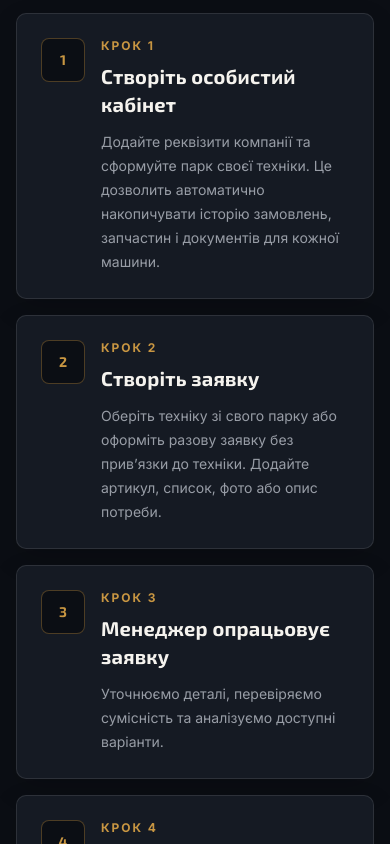
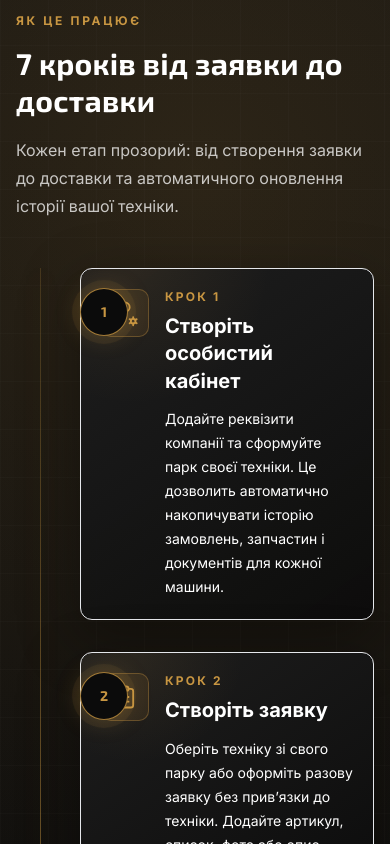
Before and after one commit to Serhiy199/Kairos-Parts, a Next.js app: page /how-it-works in a window 390 px wide. Shown: the part 1180-2024 px from the top of the page. Built offline with nearby package versions, Linux system fonts and the light colour scheme.

Commit message:
style(how-it-works): add responsive vertical timeline

```diff
--- a/app/(public)/how-it-works/page.tsx
+++ b/app/(public)/how-it-works/page.tsx
@@ -1,6 +1,18 @@
 import Image from 'next/image';
 import Link from 'next/link';
-import { TbGauge, TbReportMoney, TbShieldCheck, TbTruckDelivery } from 'react-icons/tb';
+import {
+  TbClipboardText,
+  TbDatabaseCog,
+  TbFileInvoice,
+  TbGauge,
+  TbPackage,
+  TbReportMoney,
+  TbSettingsSearch,
+  TbShieldCheck,
+  TbTruckDelivery,
+  TbUserCog,
+  TbUserSearch
+} from 'react-icons/tb';
 
 import { ActionIcon } from '@/components/ui/action-icons';
 
@@ -31,32 +43,46 @@ const processHighlights = [
 
 const steps = [
   {
+    label: 'КРОК 1',
     title: 'Створіть особистий кабінет',
-    text: 'Додайте реквізити компанії та сформуйте парк своєї техніки. Це дозволить автоматично накопичувати історію замовлень, запчастин і документів для кожної машини.'
+    text: 'Додайте реквізити компанії та сформуйте парк своєї техніки. Це дозволить автоматично накопичувати історію замовлень, запчастин і документів для кожної машини.',
+    icon: TbUserCog
   },
   {
+    label: 'КРОК 2',
     title: 'Створіть заявку',
-    text: 'Оберіть техніку зі свого парку або оформіть разову заявку без привʼязки до техніки. Додайте артикул, список, фото або опис потреби.'
+    text: 'Оберіть техніку зі свого парку або оформіть разову заявку без привʼязки до техніки. Додайте артикул, список, фото або опис потреби.',
+    icon: TbClipboardText
   },
   {
+    label: 'КРОК 3',
     title: 'Менеджер опрацьовує заявку',
-    text: 'Уточнюємо деталі, перевіряємо сумісність та аналізуємо доступні варіанти.'
+    text: 'Уточнюємо деталі, перевіряємо сумісність та аналізуємо доступні варіанти.',
+    icon: TbUserSearch
   },
   {
+    label: 'КРОК 4',
     title: 'Підбираємо рішення',
-    text: 'Підбираємо оригінальні запчастини та аналоги серед перевірених постачальників і формуємо комерційну пропозицію.'
+    text: 'Підбираємо оригінальні запчастини та аналоги серед перевірених постачальників і формуємо комерційну пропозицію.',
+    icon: TbSettingsSearch
   },
   {
+    label: 'КРОК 5',
     title: 'Узгодження та оплата',
-    text: 'Погоджуємо склад замовлення, терміни, спосіб доставки та формуємо рахунок.'
+    text: 'Погоджуємо склад замовлення, терміни, спосіб доставки та формуємо рахунок.',
+    icon: TbFileInvoice
   },
   {
+    label: 'КРОК 6',
     title: 'Комплектація та доставка',
-    text: 'Консолідуємо замовлення та організовуємо відправку у погоджений термін.'
+    text: 'Консолідуємо замовлення та організовуємо відправку у погоджений термін.',
+    icon: TbPackage
   },
   {
+    label: 'КРОК 7',
     title: 'Історія оновлюється автоматично',
-    text: 'Якщо замовлення оформлено для техніки з вашого парку, платформа автоматично збереже історію запчастин, каталожні номери, рахунки та документи.'
+    text: 'Якщо замовлення оформлено для техніки з вашого парку, платформа автоматично збереже історію запчастин, каталожні номери, рахунки та документи.',
+    icon: TbDatabaseCog
   }
 ];
 
@@ -138,27 +164,86 @@ export default function HowItWorksPage() {
         </div>
       </section>
 
-      <section className="bg-public-page py-16">
+      <section className="relative isolate overflow-hidden bg-[#070707] py-16 text-white sm:py-20 lg:py-24">
+        <div className="absolute inset-0 bg-[radial-gradient(circle_at_50%_8%,rgba(200,150,66,0.16),transparent_34%),linear-gradient(180deg,rgba(16,16,16,0.96),rgba(5,5,5,1))]" />
+        <div
+          aria-hidden="true"
+          className="absolute inset-0 opacity-[0.16] [background-image:linear-gradient(rgba(232,232,232,0.12)_1px,transparent_1px),linear-gradient(90deg,rgba(232,232,232,0.12)_1px,transparent_1px)] [background-size:48px_48px]"
+        />
         <div className="kp-container">
-          <div className="grid gap-4 lg:grid-cols-2">
-            {steps.map((step, index) => (
-            <article key={step.title} className="public-card p-6">
-                <div className="flex items-start gap-4">
-              <span className="grid size-11 shrink-0 place-items-center rounded-md border border-public-border-accent bg-public-page font-display text-sm font-bold text-accent">
+          <div className="relative">
+            <div className="max-w-3xl">
+              <p className="text-xs font-bold uppercase tracking-[0.22em] text-accent">Як це працює</p>
+              <h2 className="mt-4 text-3xl font-bold leading-tight text-white sm:text-4xl lg:text-[42px]">
+                7 кроків від заявки до доставки
+              </h2>
+              <p className="mt-4 max-w-2xl text-base leading-7 text-white/75 sm:text-lg">
+                Кожен етап прозорий: від створення заявки до доставки та автоматичного оновлення історії вашої техніки.
+              </p>
+            </div>
+
+            <div className="relative mt-12 lg:mt-16">
+              <span
+                aria-hidden="true"
+                className="absolute bottom-0 left-6 top-0 w-px bg-gradient-to-b from-accent/20 via-accent/70 to-accent/20 shadow-[0_0_28px_rgba(200,150,66,0.22)] lg:left-1/2 lg:-translate-x-1/2"
+              />
+              <ol className="relative space-y-8 pl-16 lg:space-y-0 lg:pl-0">
+                {steps.map((step, index) => {
+                  const Icon = step.icon;
+                  const isLeft = index % 2 === 0;
+
+                  return (
+                    <li
+                      key={step.label}
+                      className={`relative lg:grid lg:grid-cols-[minmax(0,1fr)_88px_minmax(0,1fr)] lg:items-center lg:gap-0 ${
+                        index > 0 ? 'lg:-mt-2' : ''
+                      }`}
+                    >
+                      <div
+                        aria-hidden="true"
+                        className={`absolute left-6 top-9 hidden h-px w-10 bg-gradient-to-r from-accent/70 to-accent/10 lg:block ${
+                          isLeft ? 'lg:left-[calc(50%-84px)]' : 'lg:left-[calc(50%+44px)]'
+                        }`}
+                      />
+                      <div
+                        aria-hidden="true"
+                        className="absolute left-6 top-5 z-10 grid size-12 -translate-x-1/2 place-items-center rounded-full border border-accent/80 bg-[#0b0b0b] font-display text-sm font-bold text-accent shadow-[0_0_0_8px_rgba(200,150,66,0.08),0_0_24px_rgba(200,150,66,0.28)] lg:left-1/2"
+                      >
                         {index + 1}
+                      </div>
+
+                      <article
+                        className={`group relative rounded-xl border border-white/12 bg-[linear-gradient(145deg,rgba(30,30,30,0.96),rgba(12,12,12,0.98))] p-5 shadow-[0_18px_60px_rgba(0,0,0,0.36)] transition duration-200 hover:border-accent/55 sm:p-6 lg:w-[92%] ${
+                          isLeft ? 'lg:col-start-1 lg:mr-auto' : 'lg:col-start-3 lg:ml-auto'
+                        }`}
+                      >
+                        <div
+                          aria-hidden="true"
+                          className="pointer-events-none absolute inset-0 rounded-xl bg-[radial-gradient(circle_at_18%_0%,rgba(200,150,66,0.12),transparent_32%)] opacity-70"
+                        />
+                        <div className="relative flex items-start gap-4">
+                          <span className="grid size-12 shrink-0 place-items-center rounded-lg border border-accent/35 bg-accent/10 text-accent transition group-hover:border-accent/70 group-hover:bg-accent/15">
+                            <Icon aria-hidden="true" focusable="false" className="size-7 stroke-[1.55]" />
                           </span>
-                  <div>
-                    <p className="text-xs font-bold uppercase tracking-[0.16em] text-accent">Крок {index + 1}</p>
-                <h2 className="mt-2 text-xl font-bold text-public-primary">{step.title}</h2>
-                <p className="mt-3 text-sm leading-6 text-public-muted">{step.text}</p>
+                          <div className="min-w-0">
+                            <p className="text-xs font-bold uppercase tracking-[0.18em] text-accent">{step.label}</p>
+                            <h3 className="mt-2 text-xl font-bold leading-snug text-white">{step.title}</h3>
+                            <p className="mt-3 text-sm leading-6 text-white/72 sm:text-[15px] sm:leading-7">
+                              {step.text}
+                            </p>
                           </div>
                         </div>
                       </article>
-            ))}
+                    </li>
+                  );
+                })}
+              </ol>
             </div>
-        <div className="public-card mt-10 p-6 text-center">
-          <h2 className="text-2xl font-bold text-public-primary">Почніть із одного запиту</h2>
-          <p className="mx-auto mt-3 max-w-2xl text-sm leading-6 text-public-muted">
+          </div>
+
+          <div className="mt-12 rounded-xl border border-white/12 bg-white/[0.04] p-6 text-center shadow-panel backdrop-blur-sm">
+            <h2 className="text-2xl font-bold text-white">Почніть із одного запиту</h2>
+            <p className="mx-auto mt-3 max-w-2xl text-sm leading-6 text-white/70">
               Опишіть потребу у зручному форматі. Менеджер Kairos Parts звʼяжеться для уточнення деталей.
             </p>
             <Link
```
Also changed, not shown: 1 other file (tests, documents, lock files or other folders). Lines whose indentation alone changed are shown as unchanged.
